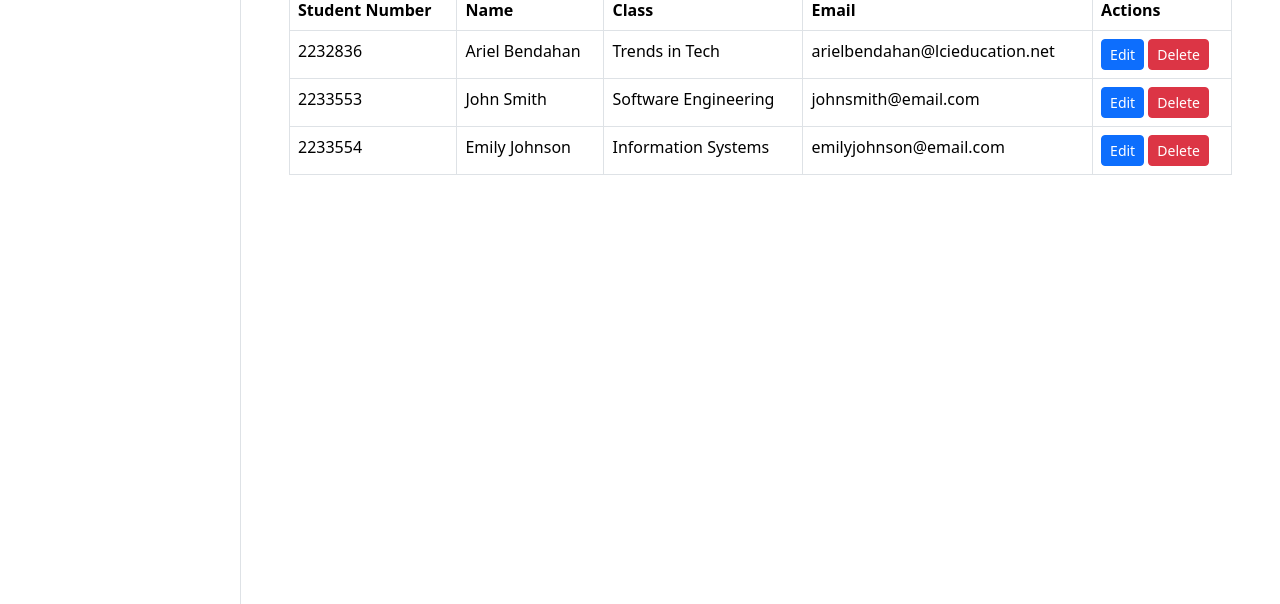
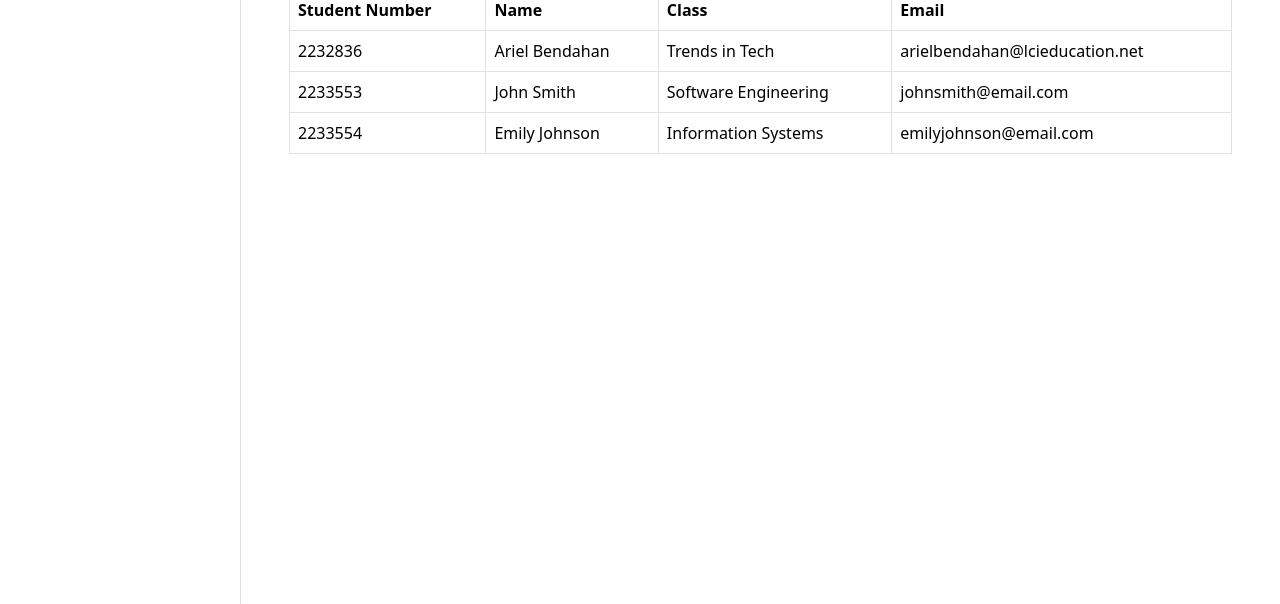
Before and after one commit to tuanh00/midterm-tt4_simulation, a website: page midter-tt4_simulation/app/list.html in a window 1280 px wide. Shown: the part 196-800 px from the top of the page. Drawn offline with nearby package versions, Linux system fonts and the light colour scheme; files that its build step writes are made by us from their sources.

Commit message:
Removed some design stuff

```diff
--- a/midter-tt4_simulation/app/list.html
+++ b/midter-tt4_simulation/app/list.html
@@ -54,7 +54,6 @@
                             <th>Name</th>
                             <th>Class</th>
                             <th>Email</th>
-                            <th>Actions</th>
                         </tr>
                     </thead>
                     <tbody>
@@ -63,30 +62,18 @@
                             <td>Ariel Bendahan</td>
                             <td>Trends in Tech</td>
                             <td>arielbendahan@lcieducation.net</td>
-                            <td>
-                                <button class="btn btn-primary btn-sm">Edit</button>
-                                <button class="btn btn-danger btn-sm">Delete</button>
-                            </td>
                         </tr>
                         <tr>
                             <td>2233553</td>
                             <td>John Smith</td>
                             <td>Software Engineering</td>
                             <td>johnsmith@email.com</td>
-                            <td>
-                                <button class="btn btn-primary btn-sm">Edit</button>
-                                <button class="btn btn-danger btn-sm">Delete</button>
-                            </td>
                         </tr>
                         <tr>
                             <td>2233554</td>
                             <td>Emily Johnson</td>
                             <td>Information Systems</td>
                             <td>emilyjohnson@email.com</td>
-                            <td>
-                                <button class="btn btn-primary btn-sm">Edit</button>
-                                <button class="btn btn-danger btn-sm">Delete</button>
-                            </td>
                         </tr>
                     </tbody>
                 </table>
```
